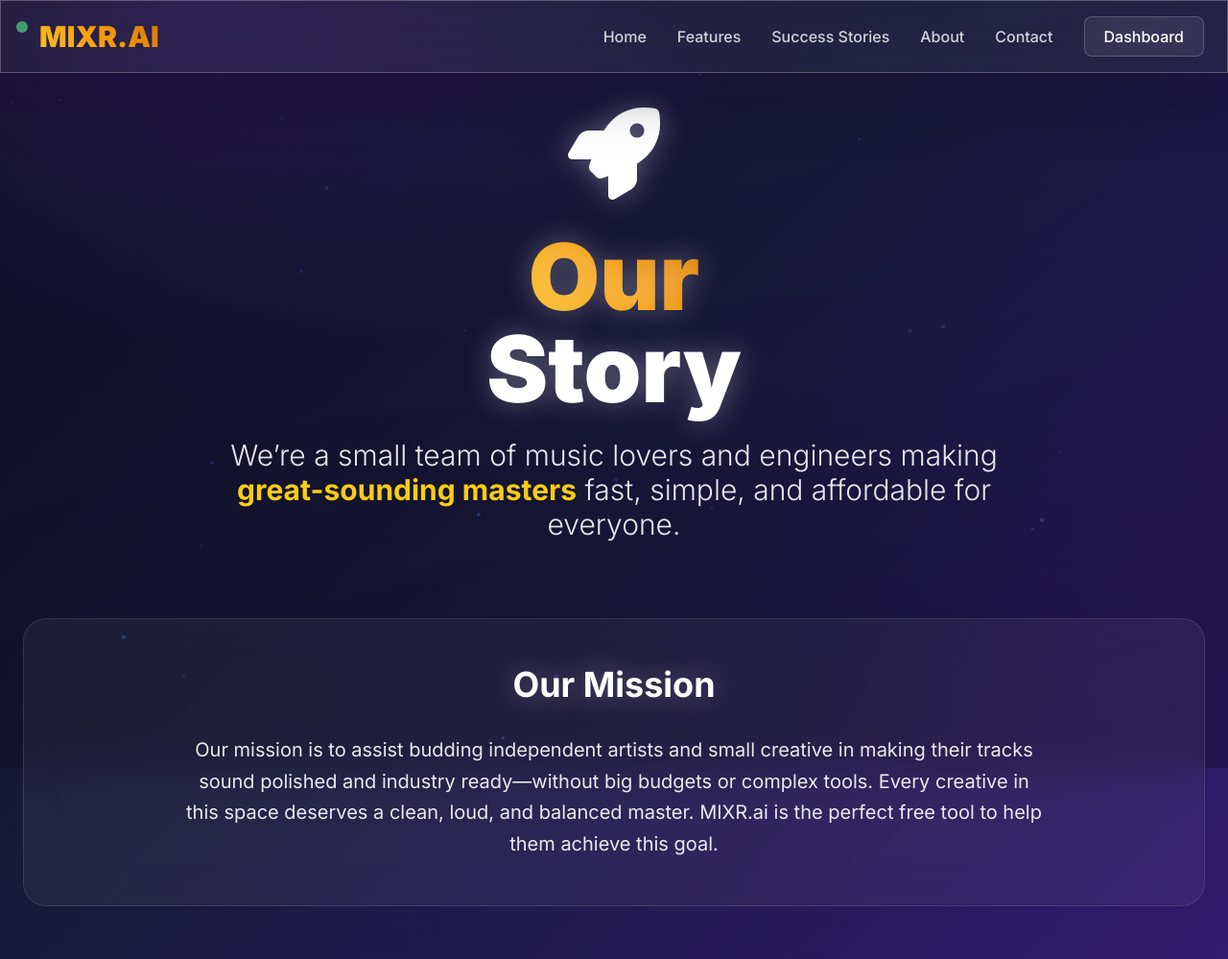
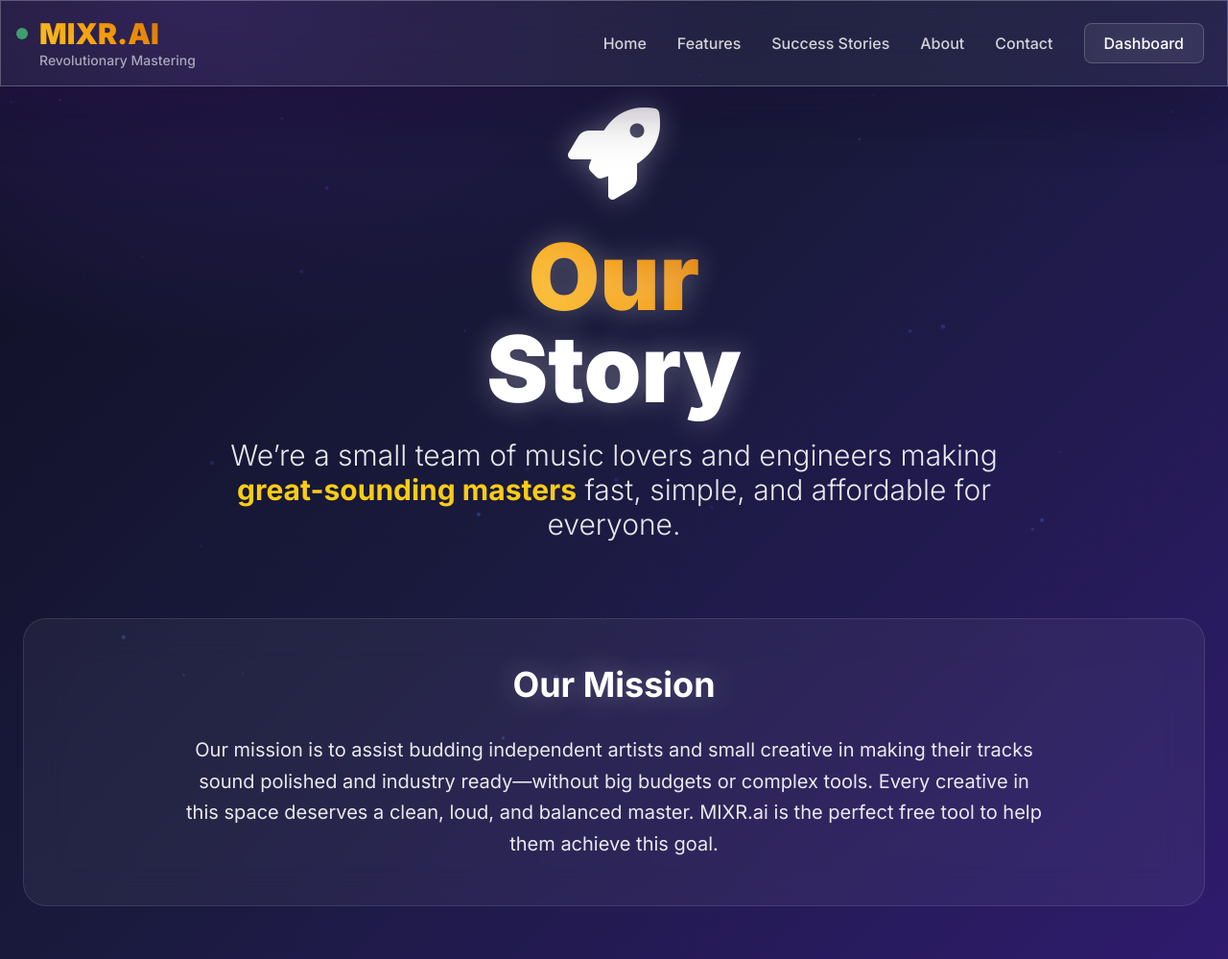
Before and after one commit to yvc0/new_ai_music, a Flask app: page /about in a window 1280 px wide. Shown: the top 999 px of the page at 96% size. Run offline with Flask 3, Linux system fonts and the light colour scheme; parts of the project's set-up code (start-up, migrations or seed data) failed here and were passed over; some libraries are stand-ins or nearby versions.

Commit message:
Update base.html

```diff
--- a/templates/base.html
+++ b/templates/base.html
@@ -3,7 +3,7 @@
 <head>
   <meta charset="UTF-8" />
   <meta name="viewport" content="width=device-width, initial-scale=1.0" />
-  <title>{% block title %}MIXR.ai - AI Music Mastering{% endblock %}</title>
+  <title>{% block title %}MIXR.ai – Revolutionary AI Music Mastering{% endblock %}</title>
   <meta name="description" content="{% block description %}Transform your music with cutting-edge AI mastering. Fast, simple, and studio-quality results for everyone.{% endblock %}">
 
   <script src="https://cdn.tailwindcss.com"></script>
@@ -27,30 +27,7 @@
     .text-glow { text-shadow: 0 0 30px rgba(255,255,255,.3); }
     .pulse-glow { animation: pulse-glow 2s ease-in-out infinite alternate; }
     @keyframes pulse-glow { from { box-shadow: 0 0 20px rgba(124,58,237,.3); } to { box-shadow: 0 0 60px rgba(124,58,237,.6); } }
-    body.gradient-bg::after {
-      content: ""; position: fixed; inset: 0; pointer-events: none; z-index: -1;
-      background:
-        radial-gradient(120% 80% at 50% 10%, transparent 0%, rgba(0,0,0,.12) 60%),
-        radial-gradient(160% 120% at 50% 120%, rgba(0,0,0,.25), transparent 60%);
-    }
   </style>
-
-  <!-- Loader: show MIXR.ai during navigation -->
-  <script>
-    (function(){
-      const originalTitle = document.title;
-      document.title = 'MIXR.ai';
-      window.addEventListener('load', function(){ document.title = originalTitle; });
-
-      // Also force replace if something else tries to set old text
-      const observer = new MutationObserver(() => {
-        if (document.title.includes('Neural Sonic Genesis')) {
-          document.title = 'MIXR.ai';
-        }
-      });
-      observer.observe(document.querySelector('title'), { childList: true });
-    })();
-  </script>
 </head>
 <body class="gradient-bg min-h-screen overflow-x-hidden">
   {% set on_dashboard = request.path.startswith('/dashboard') %}
@@ -66,6 +43,7 @@
           </div>
           <div>
             <a href="/" class="text-white font-black text-3xl gradient-text hover:opacity-80 transition-opacity">MIXR.AI</a>
+            <div class="text-white/60 text-sm font-medium">Revolutionary Mastering</div>
           </div>
         </div>
 
@@ -97,12 +75,10 @@
       <a href="/testimonials" class="text-white text-2xl font-medium hover:text-yellow-400 transition-colors">Success Stories</a>
       <a href="/about" class="text-white text-2xl font-medium hover:text-yellow-400 transition-colors">About</a>
       <a href="/contact" class="text-white text-2xl font-medium hover:text-yellow-400 transition-colors">Contact</a>
-
       <a href="/dashboard"
          class="{% if on_dashboard %}bg-gradient-to-r from-yellow-400 to-orange-500 text-black px-8 py-4 rounded-xl font-bold{% else %}text-white text-2xl font-medium hover:text-yellow-400 transition-colors{% endif %}">
         Dashboard
       </a>
-
       <button class="text-white text-3xl" onclick="toggleMobileMenu()"><i class="fas fa-times"></i></button>
     </div>
   </div>
@@ -116,16 +92,16 @@
   <footer class="glass border-t border-white/10 mt-32">
     <div class="container mx-auto px-6 py-16">
       <div class="grid grid-cols-1 md:grid-cols-3 gap-12 mb-12">
-
         <!-- Brand -->
         <div>
           <div class="flex items-center space-x-3 mb-6">
             <i class="fas fa-waveform-lines text-yellow-400 text-2xl"></i>
             <span class="text-white font-black text-xl gradient-text">MIXR.AI</span>
           </div>
-          <p class="text-white/70 mb-6">AI music mastering that makes your tracks clean, loud, and ready to share.</p>
+          <p class="text-white/70 mb-6">
+            AI music mastering that makes your tracks clean, loud, and ready to share.
+          </p>
           <div class="flex space-x-4">
-            <!-- Twitter removed -->
             <a href="#" class="text-white/60 hover:text-yellow-400 transition-colors"><i class="fab fa-instagram text-xl"></i></a>
             <a href="#" class="text-white/60 hover:text-yellow-400 transition-colors"><i class="fab fa-youtube text-xl"></i></a>
             <a href="#" class="text-white/60 hover:text-yellow-400 transition-colors"><i class="fab fa-discord text-xl"></i></a>
@@ -137,7 +113,7 @@
           <h4 class="text-white font-bold text-lg mb-6">Navigate</h4>
           <ul class="space-y-3">
             <li><a href="/features" class="text-white/70 hover:text-yellow-400 transition-colors">Features</a></li>
-            <li><a href="#" class="text-white/70 hover:text-yellow-400 transition-colors">Integrations</a></li>
+            <li><a href="/integrations" class="text-white/70 hover:text-yellow-400 transition-colors">Integrations</a></li>
             <li><a href="/about" class="text-white/70 hover:text-yellow-400 transition-colors">About</a></li>
           </ul>
         </div>
@@ -154,34 +130,30 @@
                 Help Centre
               </a>
             </li>
-            <li><a href="#" class="text-white/70 hover:text-yellow-400 transition-colors">Community</a></li>
+            <li><a href="/community" class="text-white/70 hover:text-yellow-400 transition-colors">Community</a></li>
           </ul>
         </div>
-
       </div>
 
-      <!-- Bottom -->
       <div class="border-t border-white/20 pt-8">
         <div class="flex flex-col md:flex-row justify-between items-center">
           <div class="text-white/60 text-sm mb-4 md:mb-0">© 2025 MIXR.AI. All rights reserved.</div>
           <div class="flex space-x-6 text-sm">
-            <a href="#" class="text-white/60 hover:text-yellow-400 transition-colors">Privacy Policy</a>
-            <a href="#" class="text-white/60 hover:text-yellow-400 transition-colors">Terms of Service</a>
-            <a href="#" class="text-white/60 hover:text-yellow-400 transition-colors">Cookie Policy</a>
+            <a href="/privacy" class="text-white/60 hover:text-yellow-400 transition-colors">Privacy Policy</a>
+            <a href="/terms" class="text-white/60 hover:text-yellow-400 transition-colors">Terms of Service</a>
+            <a href="/cookies" class="text-white/60 hover:text-yellow-400 transition-colors">Cookie Policy</a>
           </div>
         </div>
       </div>
     </div>
   </footer>
 
-  <!-- JS -->
   <script>
     function toggleMobileMenu() {
       var el = document.getElementById('mobile-menu');
       if (el) el.classList.toggle('hidden');
     }
   </script>
-
   <script src="/static/js/enhanced-ui.js"></script>
   <script src="/static/js/world-class-effects.js"></script>
   <script src="/static/js/professional-animations.js"></script>
```
